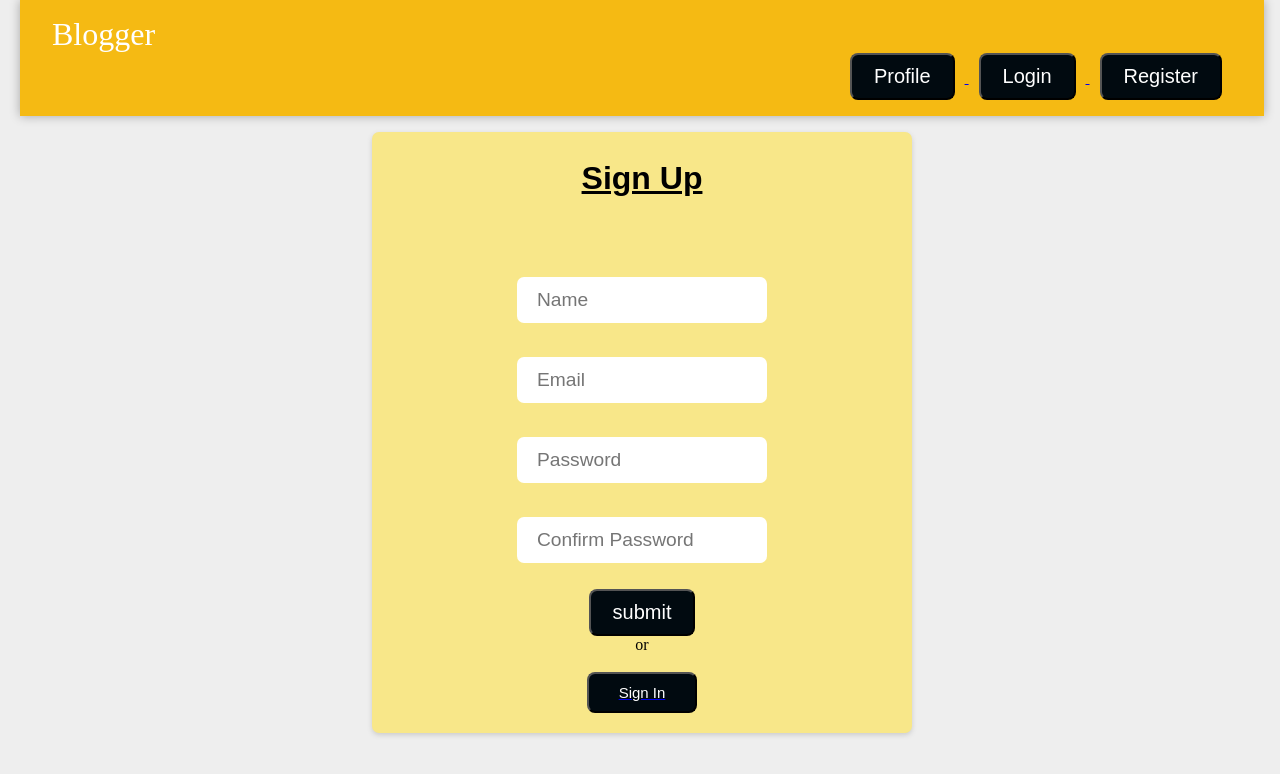
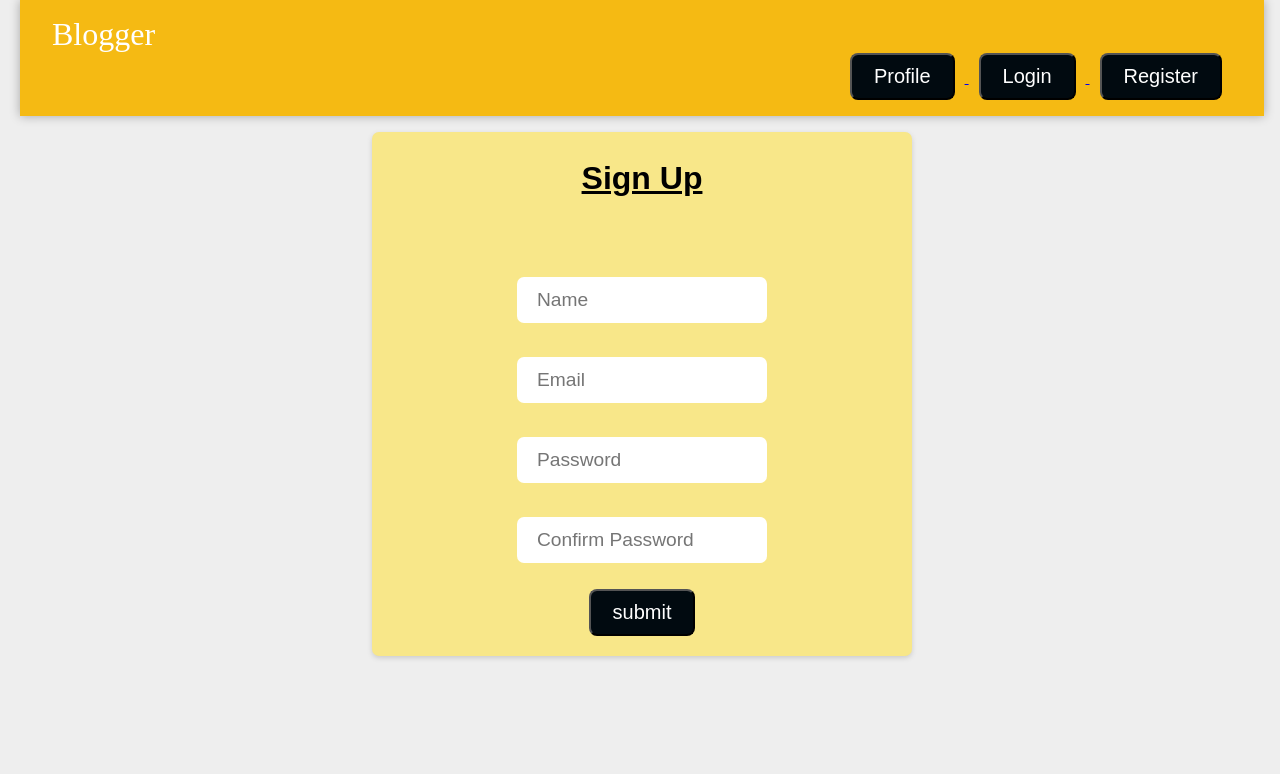
Before and after one commit to vishal1patidar/blog_website, a React (Create React App) app in the folder frontend/: page /register in a window 1280 px wide. Shown: the top 774 px of the page. Built offline with nearby package versions, Linux system fonts and the light colour scheme.

Commit message:
minor issue

```diff
--- a/frontend/src/Register.jsx
+++ b/frontend/src/Register.jsx
@@ -66,9 +66,7 @@ function Register() {
         <input name = "password" placeholder = "Password" onChange={change} value = {registerData.password}/> <br/><br/>
         <input name="c_password" placeholder="Confirm Password" onChange={change} value = {registerData.c_password} /> <br/><br/>
         <button className="btn" type="submit" onClick={handleClick}> submit </button>
-        <br/><p>or</p><br/>
 
-    <a href = "/login"> <button className="btn2">Sign In</button></a>
 
 </center>
 
```
